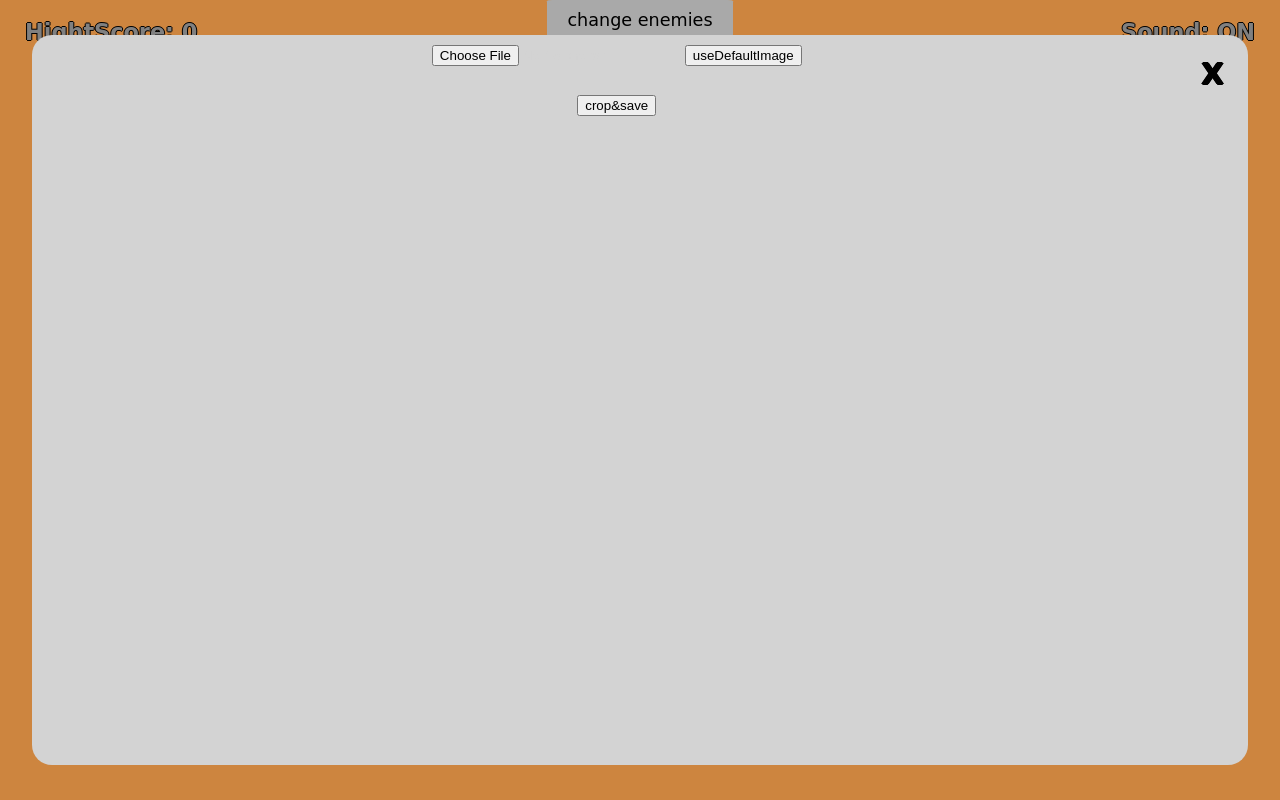
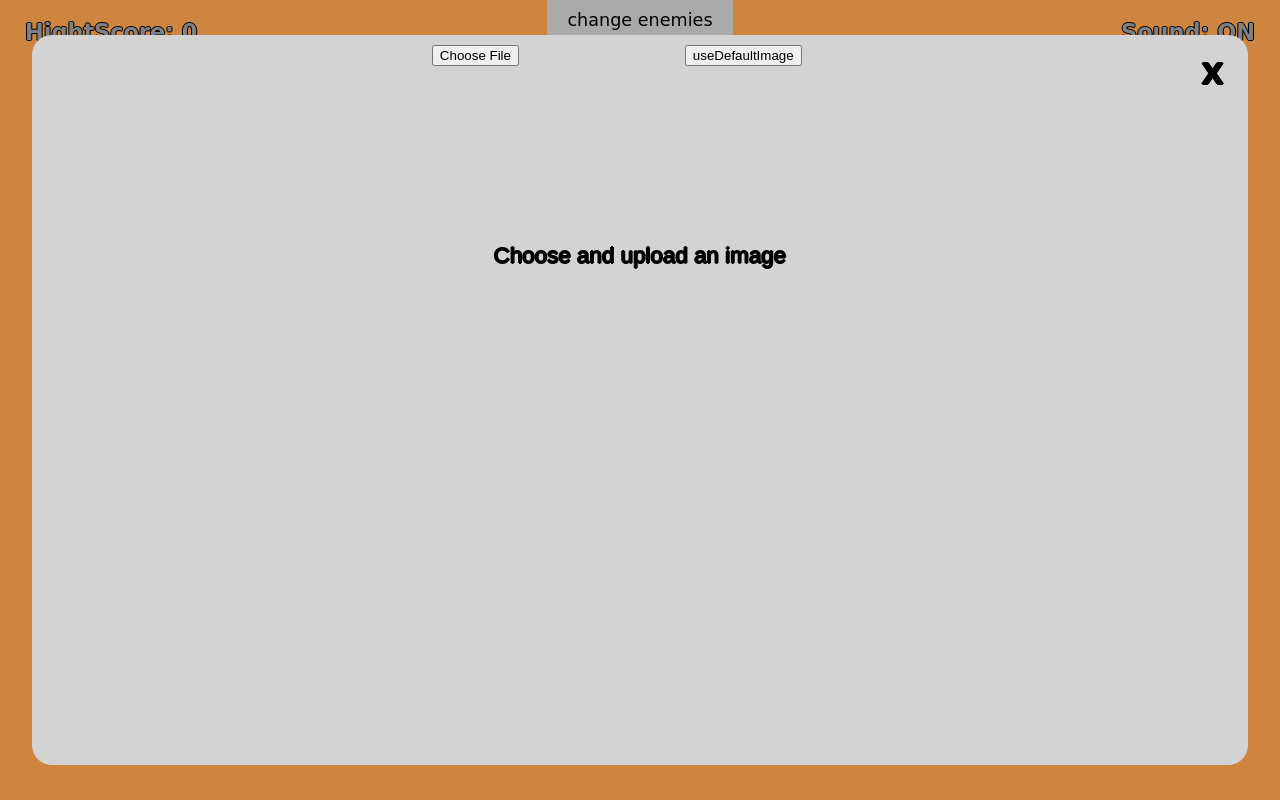
Before and after one commit to lukanthrope/whack-your-friends, a React (Create React App) app in the folder whack-your-friends/: page / in a window 1280 px wide. Both pictures are taken after a click on the button "change enemies". Built offline with nearby package versions, Linux system fonts and the light colour scheme.

Commit message:
first test

```diff
--- a/whack-your-friends/src/components/gaming.css
+++ b/whack-your-friends/src/components/gaming.css
@@ -127,7 +127,7 @@
 	}
 
 	.container {
-		margin-left: 120px;
+		margin-left: 200px;
 		margin-top: 100px;
 		justify-items: end;
 	  grid-template-columns: 150px 300px 300px;
@@ -144,11 +144,11 @@
 	.eboss {
 		height: 130px;
 		width: 130px;
-		margin-top: 14px;
+		margin-top: 20px;
 	}
 
 	.container {
-		margin-left: 120px;
+		margin-left: 200px;
 		margin-top: 100px;
 		justify-items: end;
 	  grid-template-columns: 250px 400px 400px;
--- a/whack-your-friends/src/components/open.css
+++ b/whack-your-friends/src/components/open.css
@@ -29,8 +29,6 @@
 	font-size: 1.8em;
 }
 
-
-
 .left, .right {
 	margin-top: 3%;
 	display: block;
@@ -55,6 +53,7 @@
 	background-color: lightgrey;
 	float: left;
 	max-width: 100%;
+	max-height: 80%;
 }
 
 canvas {
@@ -65,8 +64,19 @@ canvas {
 	float: right;
 }
 
-.save {
-	margin-top: 10px;
+.cropNsave {
+	margin-top: 25px;
+	border: none;
+	padding: 8px;
+	font-weight: 600;
+	border-radius: 10%;
+	background-color: rgb(205,133,63);
+}
+
+.justSave {
+	padding-right: 28px;
+	padding-left: 28px;
+	margin-right: 25px;
 }
 
 .fileInput {
@@ -77,6 +87,14 @@ canvas {
 	color: black;
 }
 
+.previewH1 {
+	color: black;
+	font-size: 1.4em;
+	font-family: Sans-serif;
+	font-weight: 300;
+	margin-top: 8%;
+}
+
 #zoomer {
   display: block;
   width: 50%;
--- a/whack-your-friends/src/components/open.js
+++ b/whack-your-friends/src/components/open.js
@@ -4,7 +4,7 @@ import ReactCrop from 'react-image-crop';
 import 'react-image-crop/dist/ReactCrop.css';
 
 function image64toCanvasRef (canvasRef, image64, pixelCrop) {
-  const canvas = canvasRef; // document.createElement('canvas');
+  const canvas = canvasRef;
   canvas.width = pixelCrop.width || 200;
   canvas.height = pixelCrop.height || 200;
   const ctx = canvas.getContext('2d');
@@ -43,6 +43,7 @@ class Open extends Component {
 			}
 		};
 
+		this.showButton = false;
 		this.useDefaultImage = this.useDefaultImage.bind(this);
 	}
 
@@ -99,12 +100,33 @@ class Open extends Component {
 		const base64Canvas = canvasRef.toDataURL('image/' + fileExtension);
 		console.log(base64Canvas);
 
-		if (base64Canvas.length < 4999) {
-			localStorage.setItem('face', imagePreviewUrl);
-			this.props.click();
-		}	else {
-			localStorage.setItem('face', base64Canvas);
-			this.props.click();
+		localStorage.setItem('face', base64Canvas);
+		this.props.click();
+	}
+
+	saveImageWithoutCrop = (event) => {
+		event.preventDefault();
+		const {imagePreviewUrl} = this.state;
+		localStorage.setItem('face', imagePreviewUrl);
+		this.props.click();
+	}
+
+	buttonShower = () => {
+	  if (this.showButton) {
+			return (
+				<div className="buttons">
+					<button onClick={this.saveImageWithoutCrop} className="justSave cropNsave">
+					  save
+					</button>
+					<button onClick={this.saveImage} className="cropNsave">
+					  crop&save
+					</button>
+				</div>
+			)
+		} else {
+			return (
+			  <h1 className="previewH1">Choose and upload an image</h1>
+			)
 		}
 	}
 
@@ -113,6 +135,7 @@ class Open extends Component {
     let $imagePreview = null;
     if (imagePreviewUrl) {
       $imagePreview = imagePreviewUrl;
+      this.showButton = true;
     }
 
     return (
@@ -150,10 +173,10 @@ class Open extends Component {
 					}
 
 					<br />
-	        <button onClick={this.saveImage} className="save">
-	        	crop&save
-	        </button>
 
+					{
+						this.buttonShower()
+		      }
       </div>
     );
   }
--- a/whack-your-friends/src/components/start.css
+++ b/whack-your-friends/src/components/start.css
@@ -12,7 +12,7 @@ body {
 h1 {
 	color: green;
 	font-size: 2.6em;
-	padding-top: 6%;
+	padding-top: 5%;
 }
 
 .timesup {
@@ -62,10 +62,16 @@ h1 {
 	text-shadow: 0px 0px 20px red;
 }
 
+@media screen and (max-device-width: 600px) {
+	h1 {
+		margin-top: 1%;
+	}
+}
+
 @media screen and (min-device-width: 900px) {
 	h1 {
 		font-size: 4em;
-		padding-top: 18%;
+		padding-top: 8%;
 	}
 
 	.stat {
@@ -77,7 +83,7 @@ h1 {
 
 	.play {
 		font-size: 4em;
-		margin-top: 20%;
+		margin-top: 10%;
 	}
 
 	.sound {
```
